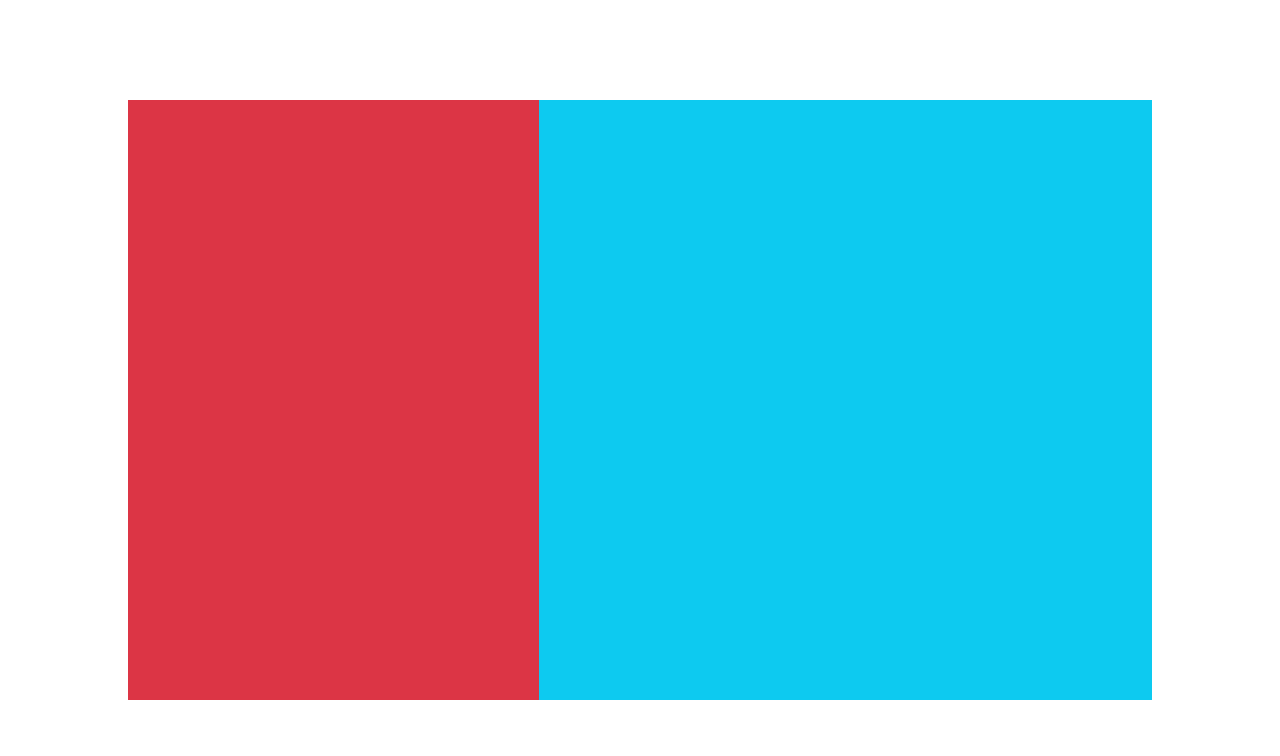
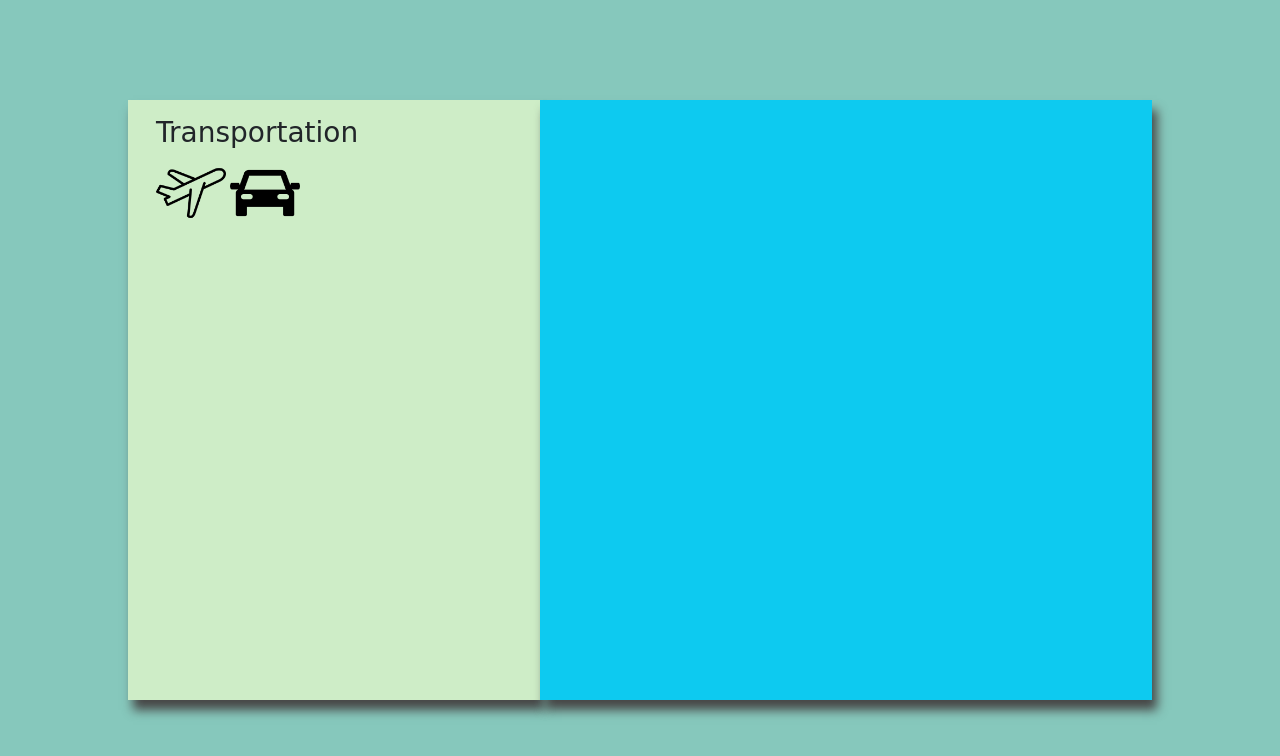
Before and after one commit to JonathanCastillonDelaPena/Philippine_Kilometer_Git_Hands_On_1-Group_Task, a website: page index.html in a window 1280 px wide. Drawn offline with Linux system fonts and the light colour scheme; a web font is replaced by a local one.

Commit message:
Added styles and images

```diff
--- a/css/style.css
+++ b/css/style.css
@@ -2,6 +2,9 @@
   padding: 0;
   margin: 0;
   box-sizing: border-box;
+}
+body {
+  background-color: #86c8bc;
 }
 
 .mainContainer {
@@ -11,3 +14,8 @@
   display: flex;
   align-items: center;
 }
+
+img {
+  width: 70px;
+  height: 70px;
+}
--- a/index.html
+++ b/index.html
@@ -6,12 +6,39 @@
     <meta name="viewport" content="width=device-width, initial-scale=1.0" />
     <link rel="stylesheet" href="css/bootstrap.min.css" />
     <link rel="stylesheet" href="css/style.css" />
+    <link rel="preconnect" href="https://fonts.googleapis.com" />
+    <link rel="preconnect" href="https://fonts.gstatic.com" crossorigin />
+    <link
+      href="https://fonts.googleapis.com/css2?family=Bakbak+One&display=swap"
+      rel="stylesheet"
+    />
     <title>Document</title>
   </head>
   <body>
     <div class="mainContainer d-block d-lg-flex">
-      <div class="container bg-danger w-50 h-75"></div>
-      <div class="container bg-info w-75 h-75"></div>
+      <div
+        class="container w-50 h-75 p-3"
+        style="
+          background-color: #ceedc7;
+          box-shadow: 5px 10px 10px rgb(71, 71, 71);
+        "
+      >
+        <div class="container">
+          <h3 class="text-dark" style="font-family: 'Bakbak One', cursive">
+            Transportation
+          </h3>
+          <img src="images/airplane.png" alt="" />
+          <img src="images/car.png" alt="" />
+        </div>
+        <form action=""></form>
+      </div>
+      <div
+        class="container bg-info w-75 h-75"
+        style="
+          background-color: #ceedc7;
+          box-shadow: 5px 10px 10px rgb(71, 71, 71);
+        "
+      ></div>
     </div>
     <script src="script/bootstrap.bundle.min.js"></script>
   </body>
```
Also changed, not shown: images/airplane.png (added), images/car.png (added).
